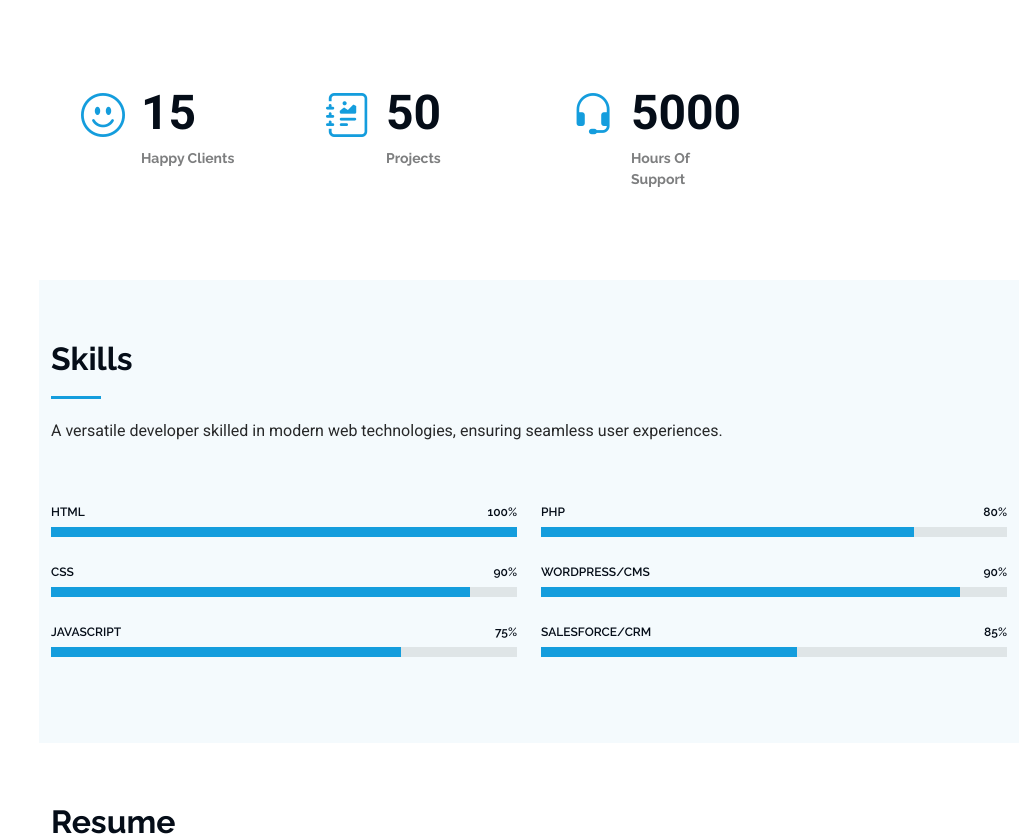
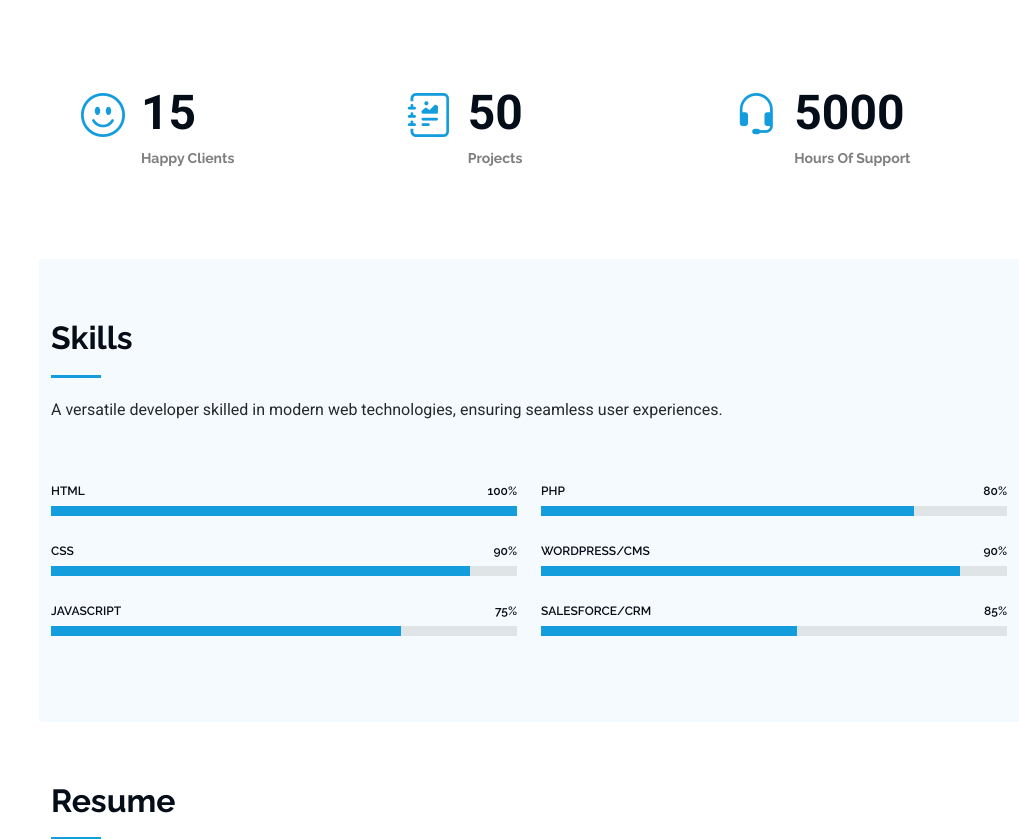
Before and after one commit to jatindert/portfolio, a plain HTML site: page index.html in a window 1280 px wide. Shown: the part 1604-2443 px from the top of the page, without its empty margins (261-1280 px from the left). Drawn offline with Linux system fonts and the light colour scheme.

Commit message:
update box

```diff
--- a/index.html
+++ b/index.html
@@ -140,9 +140,9 @@
 
       <div class="container" data-aos="fade-up" data-aos-delay="100">
 
-        <div class="row gy-4">
+        <div class="row gy-3">
 
-          <div class="col-lg-3 col-md-6">
+          <div class="col-lg-4 col-md-6">
             <div class="stats-item">
               <i class="bi bi-emoji-smile"></i>
               <span data-purecounter-start="0" data-purecounter-end="15" data-purecounter-duration="1" class="purecounter"></span>
@@ -150,7 +150,7 @@
             </div>
           </div><!-- End Stats Item -->
 
-          <div class="col-lg-3 col-md-6">
+          <div class="col-lg-4 col-md-6">
             <div class="stats-item">
               <i class="bi bi-journal-richtext"></i>
               <span data-purecounter-start="0" data-purecounter-end="50" data-purecounter-duration="1" class="purecounter"></span>
@@ -158,7 +158,7 @@
             </div>
           </div><!-- End Stats Item -->
 
-          <div class="col-lg-3 col-md-6">
+          <div class="col-lg-4 col-md-6">
             <div class="stats-item">
               <i class="bi bi-headset"></i>
               <span data-purecounter-start="0" data-purecounter-end="5000" data-purecounter-duration="1" class="purecounter"></span>
```
